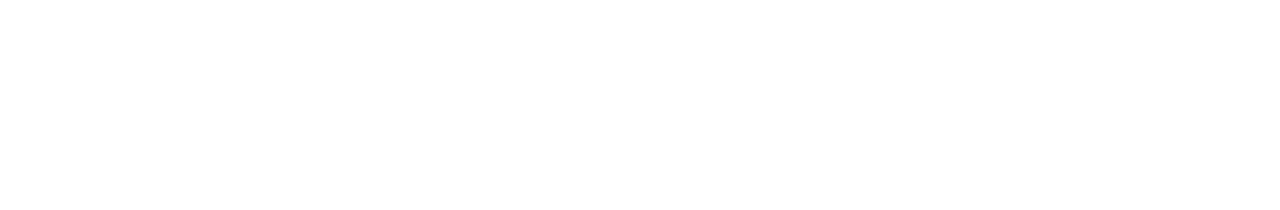
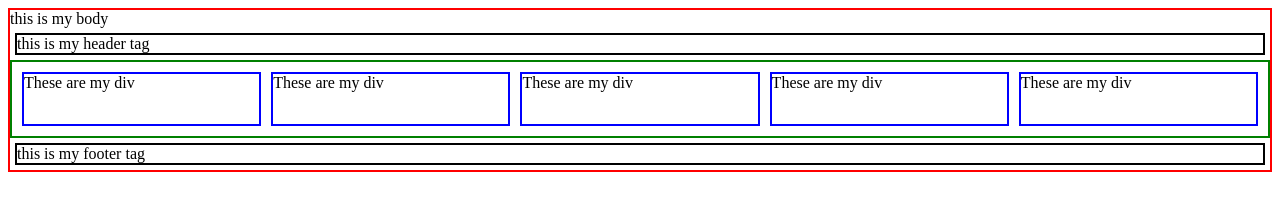
Before and after one commit to Sebastian-Simek/CSS-Pracitce, a plain HTML site: page index.html in a window 1280 px wide. Drawn offline with Linux system fonts and the light colour scheme.

Commit message:
started working on css

```diff
--- a/index.html
+++ b/index.html
@@ -4,9 +4,18 @@
     <meta charset="UTF-8">
     <meta http-equiv="X-UA-Compatible" content="IE=edge">
     <meta name="viewport" content="width=device-width, initial-scale=1.0">
+    <link rel="stylesheet" href="style.css">
     <title>CSS Practice</title>
 </head>
-<body>
-
+<body> this is my body
+    <header>this is my header tag</header>
+    <main>
+        <div id = 'div1'>These are my div</div>
+        <div id = 'div2'>These are my div</div>
+        <div id = 'div3'>These are my div</div>
+        <div id = 'div4'>These are my div</div>
+        <div id = 'div5'>These are my div</div>
+    </main>
+    <footer>this is my footer tag</footer>
 </body>
 </html>
--- a/style.css
+++ b/style.css
@@ -0,0 +1,28 @@
+body{
+    border: solid red 2px;
+}
+
+header{
+    border: solid black 2px;
+    margin: 5px
+}
+
+
+main{
+    border: solid green 2px;
+    display: flex;
+    justify-content: center;
+    padding: 5px;
+}
+
+div{
+    border: solid blue 2px;
+    height: 50px;
+    flex-grow: 2;
+    margin: 5px;
+}
+
+footer{
+    border: solid black 2px;
+    margin: 5px
+}
```
